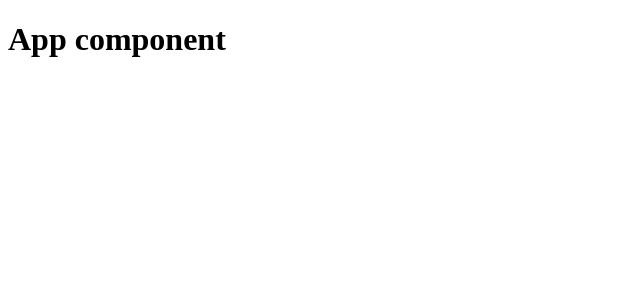
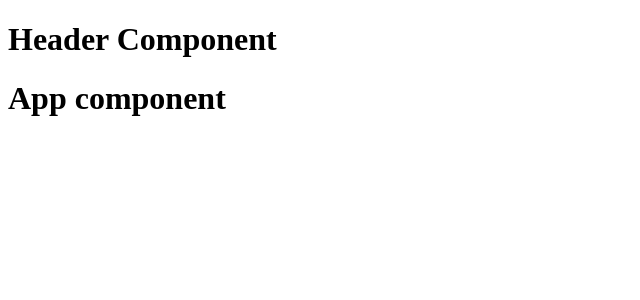
Before and after one commit to Kacperski81/react-portfolio, a React (Create React App) app: page / in a window 1280 px wide. Shown: the top 300 px of the page, without its empty margins (0-640 px from the left). Built offline with nearby package versions, Linux system fonts and the light colour scheme.

Commit message:
added Header component

```diff
--- a/src/App.js
+++ b/src/App.js
@@ -1,7 +1,11 @@
+import Header from "./components/Header";
 
 function App() {
   return (
-    <h1>App component</h1>
+    <>
+      <Header />
+      <h1>App component</h1>
+    </>
   )
 }
 
--- /dev/null
+++ b/src/components/Header.js
@@ -0,0 +1,7 @@
+function Header() {
+    return (
+        <h1>Header Component</h1>
+    )
+}
+
+export default Header;
```
